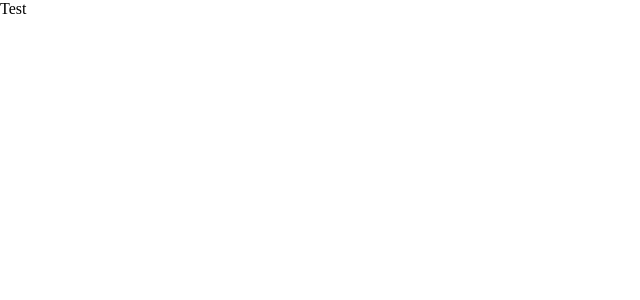
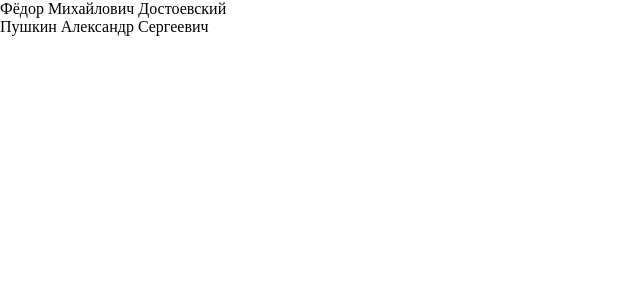
Before and after one commit to PamBal/book-store, a Vue app: page / in a window 1280 px wide. Shown: the top 300 px of the page, without its empty margins (0-640 px from the left). Built offline with nearby package versions, Linux system fonts and the light colour scheme.

Commit message:
api + authors

```diff
--- a/index.html
+++ b/index.html
@@ -4,7 +4,7 @@
     <meta charset="UTF-8" />
     <link rel="icon" type="image/svg+xml" href="/vite.svg" />
     <meta name="viewport" content="width=device-width, initial-scale=1.0" />
-    <title>Vite + Vue + TS</title>
+    <title>Мир книги</title>
   </head>
   <body>
     <div id="app"></div>
--- a/package.json
+++ b/package.json
@@ -9,6 +9,7 @@
     "preview": "vite preview"
   },
   "dependencies": {
+    "axios": "^1.3.2",
     "vue": "^3.2.45"
   },
   "devDependencies": {
--- a/src/App.vue
+++ b/src/App.vue
@@ -1,10 +1,32 @@
-<script setup lang="ts">
+<template>
+  <div v-for="author in authors" :key="author">
+    {{ author }}
+  </div>
+</template>
+
+<script lang="ts">
+import { defineComponent } from "vue";
+import {getBooks} from "./api/api";
+
+export default defineComponent({
+  name: "App",
+  components: {},
+
+  data() {
+    return {
+      authors: [
+        "Фёдор Михайлович Достоевский",
+        "Пушкин Александр Сергеевич"
+      ]
+    }
+  },
+
+  async mounted() {
+    console.log(this.authors[0]);
+  }
+})
 
 </script>
-
-<template>
-  <div>Test</div>
-</template>
 
 <style scoped>
 
--- /dev/null
+++ b/src/api/api.ts
@@ -0,0 +1,13 @@
+import axios from "axios";
+
+const Api = axios.create({
+    baseURL: "https://www.googleapis.com/books/v1/volumes"
+});
+
+export const getBooks = async (author: string) => {
+    const {data} = await Api.get("", { params: {
+        q: author
+    } });
+
+    return data;
+}
```
Also changed, not shown: 1 other file (tests, documents, lock files or other folders).
